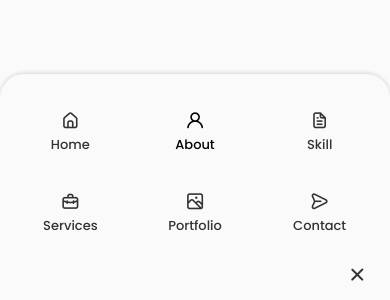
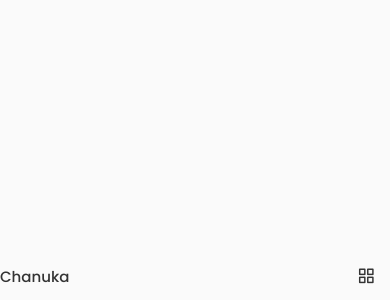
Before and after one commit to Chanukaisuru/Portfolio, a React (Create React App) app in the folder portfolio/: page / in a window 390 px wide. Shown: the part 544-844 px from the top of the page. Built offline with nearby package versions, Linux system fonts and the light colour scheme.

Commit message:
make responsive for header

```diff
--- a/portfolio/src/App.css
+++ b/portfolio/src/App.css
@@ -180,5 +180,8 @@ img{
 
 
 @media screen and(max-width: 350px) {
-
+  .container{
+    margin-left: var(--mb-1);
+    margin-right: var(--mb-1);
+  }
 }
--- a/portfolio/src/components/header/Header.jsx
+++ b/portfolio/src/components/header/Header.jsx
@@ -1,13 +1,16 @@
-import React from 'react';
+import React,{useState} from 'react';
 import "./header.css";
 
 const Header = () => {
+    /*---------togger menu------------------------ */
+    const[Toggle, showMenu] = useState(false);
+
     return(
         <header className="header">
             <nav className="nav container">
-                <a href="index.html" className="nav_logo">Chanuka</a>
+                <a href="index.html" className="nav_logo"> Chanuka</a>
 
-                <div className="nav_menu">
+                <div className={Toggle ?"nav_menu show-menu" :"nav_menu"}>
                     <ul className="nav_list grid">
                         <li className="nav_item">
                             <a href="#home" className="nav_link">
@@ -46,10 +49,10 @@ const Header = () => {
                         </li>
                     </ul>
 
-                    <i className="uil uil-times nav_close"></i>
+                    <i className="uil uil-times nav_close" onClick={()=> showMenu(!Toggle)}></i>
                 </div>
 
-                <div className="nav_toggle">
+                <div className="nav_toggle" onClick={() => showMenu (!Toggle)}>
                     <i class="uil uil-apps"></i>
                 </div>
             </nav>
--- a/portfolio/src/components/header/header.css
+++ b/portfolio/src/components/header/header.css
@@ -60,7 +60,7 @@ nav{
 
   .nav_menu{
     position: fixed;
-    bottom: 0;
+    bottom: -100% ;
     left: 0;
     width: 100%;
     background-color: var(--body-color);
@@ -68,6 +68,11 @@ nav{
     box-shadow:0 -1px 4px rgba(0,0,0,0.15);
     border-radius:1.5rem 1.5rem 0 0;
     transition: .5s;
+  }
+
+  /*----show menu---------*/
+  .show-menu{
+    bottom: 0;
   }
 
   .nav_list{
@@ -78,6 +83,7 @@ nav{
 
   .nav_icon{
     font-size: 1.2rem;
+
   }
 
   .nav_close{
@@ -93,9 +99,27 @@ nav{
     color: var(--title-color-dark);
   }
 
+  .nav_toggle{
+    font-size: 1.1rem;
+    cursor: pointer;
+    padding: 15px;
+  }
+
   .nav_icon,
   .nav_close,
   .nav_toggle{
     display: block;
+
   }
 }
+
+
+@media screen and(max-width: 350px) {
+    .nav_menu{
+        padding: 2rem 0.25rem 4rem;
+    }
+
+    .nav_list{
+        column-gap: 0;
+    }
+}
```
